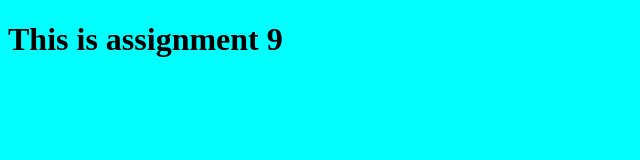
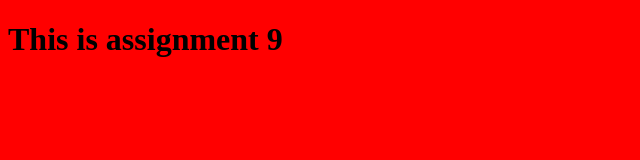
Before and after one commit to nikhilrawat2004/simplifii_9, a plain HTML site: page index.html in a window 1280 px wide. Shown: the whole page, without its empty margins (0-640 px from the left). Drawn offline with Linux system fonts and the light colour scheme.

Commit message:
style.css modified

```diff
--- a/style.css
+++ b/style.css
@@ -1,3 +1,3 @@
 *{
-    background-color: aqua;
+    background-color: red
 }
```
